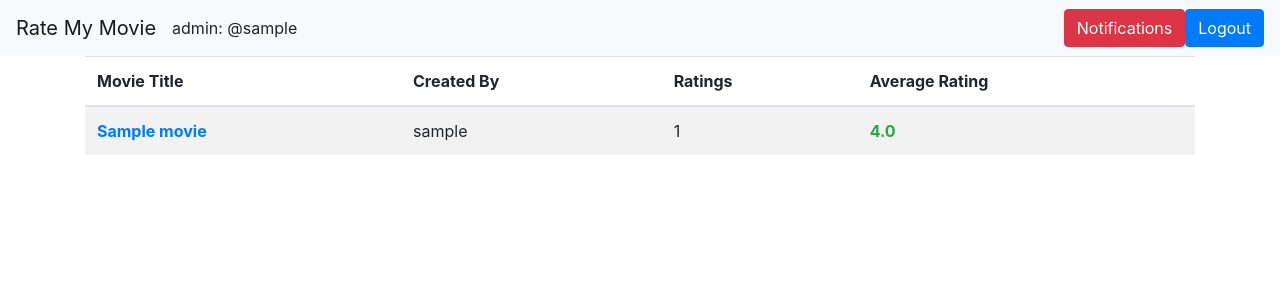
After one commit to slk007/RateMyMovie, a Django app: page /movie_ratings/ in a window 1280 px wide. The commit adds this page. Shown: the top 300 px of the page. Run offline with Django 3.2, Linux system fonts and the light colour scheme; a user stored in the database is signed in; tables that the repository leaves empty hold one stand-in row (values such as "Sample post"); some libraries are stand-ins or nearby versions.

Commit message:
added movie_rating template, view, url

```diff
--- a/RateMyMovie/urls.py
+++ b/RateMyMovie/urls.py
@@ -15,7 +15,7 @@ Including another URLconf
 """
 from django.contrib import admin
 from django.urls import path
-from api.views import home, loginuser, signupuser, logoutuser, MovieListAPIView, MovieRetrieveUpdateDestroyAPIView, RatingCreateAPIView, RatingListAPIView
+from api.views import home, loginuser, signupuser, movie_ratings, logoutuser, MovieListAPIView, MovieRetrieveUpdateDestroyAPIView, RatingCreateAPIView, RatingListAPIView
 from rest_framework.authtoken.views import obtain_auth_token
 
 urlpatterns = [
@@ -27,6 +27,7 @@ urlpatterns = [
     path("login/", loginuser, name="loginuser" ),
     path("signup/", signupuser, name="signupuser" ),
     path("logout/", logoutuser, name="logoutuser" ),
+    path("movie_ratings/", movie_ratings, name="movie_ratings" ),
 
     # api
     path("api/movies", MovieListAPIView.as_view(), name="movies"),
--- a/api/views.py
+++ b/api/views.py
@@ -25,6 +25,15 @@ def get_average_rating():
             movie.save()
         else:
             continue
+
+@login_required
+def movie_ratings(request):
+    if request.user.is_staff:
+        get_average_rating()
+        movies = Movie.objects.all().order_by('-average_rating')
+        return render(request, 'movie_ratings.html', {'movies': movies})
+    else:
+        return redirect('home')
 
 # Create your views here.
 def home(request):
--- a/templates/base.html
+++ b/templates/base.html
@@ -14,9 +14,26 @@
 <body>
 
     <nav class="navbar navbar-expand-lg navbar-light bg-light">
-        <a class="navbar-brand" href="#">Rate My Movie</a>
+        <a class="navbar-brand" href="{% url 'home' %}">Rate My Movie</a>
 
         <ul class="navbar-nav mr-auto">
+            {% if user.is_authenticated and user.is_staff %}
+            <li class="nav-item">
+                <a>admin: @{{ request.user.username }}</a>
+            </li>
+            {% elif user.is_authenticated and not user.is_staff %}
+            <li class="nav-item">
+                <a>user: @{{ request.user.username }}</a>
+            </li>
+            {% endif %}
+        </ul>
+        <ul class="navbar-nav nav-right">
+            {% if user.is_authenticated and user.is_staff %}
+            <li class="nav-item">
+                <a class="btn btn-danger" href="{% url 'movie_ratings' %}">Notifications</a>
+            </li>
+            {% endif %}
+
             {% if user.is_authenticated %}
             <li class="nav-item">
                 <a class="btn btn-primary" href="{% url 'logoutuser' %}">Logout</a>
@@ -27,17 +44,6 @@
             </li>
             <li class="nav-item">
                 <a class="btn btn-primary" href="{% url 'signupuser' %}">SignUp</a>
-            </li>
-            {% endif %}
-        </ul>
-        <ul class="navbar-nav nav-right">
-            {% if user.is_authenticated and user.is_staff %}
-            <li class="nav-item">
-                <a>admin @{{ request.user.username }}</a>
-            </li>
-            {% elif user.is_authenticated and not user.is_staff %}
-            <li class="nav-item">
-                <a>user @{{ request.user.username }}</a>
             </li>
             {% endif %}
         </ul>
--- /dev/null
+++ b/templates/movie_ratings.html
@@ -0,0 +1,31 @@
+{% extends 'base.html' %}
+
+{% block content %}
+
+<table class="table table-striped">
+    <thead>
+        <tr>
+            <th scope="col">Movie Title</th>
+            <th scope="col">Created By</th>
+            <th scope="col">Ratings</th>
+            <th scope="col">Average Rating</th>
+        </tr>
+    </thead>
+    <tbody>
+        {% for movie in movies %}
+        <tr>
+            <th scope="row" class="text-primary">{{ movie.title }}</th>
+            <td>{{ movie.created_by }}</td>
+            <td>{{ movie.rating_set.count }}</td>
+            <td><strong class="text-success">{{ movie.average_rating }}</strong></td>
+        </tr>
+        {% empty %}
+        <tr>
+            <td>No Movies Yet</td>
+            <td><a href="{% url 'movies' %}">Created New</a></td>
+        </tr>
+        {% endfor %}
+    </tbody>
+</table>
+
+{% endblock content %}
```
